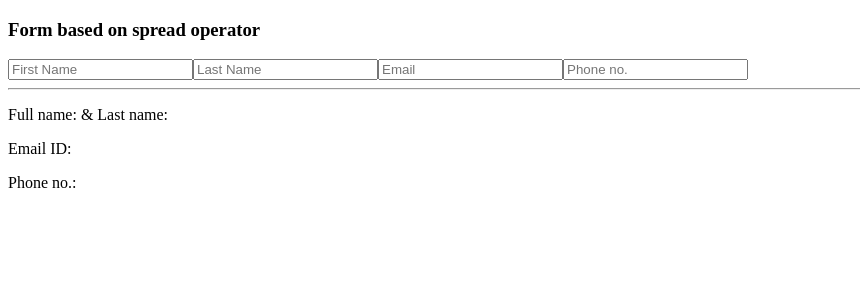
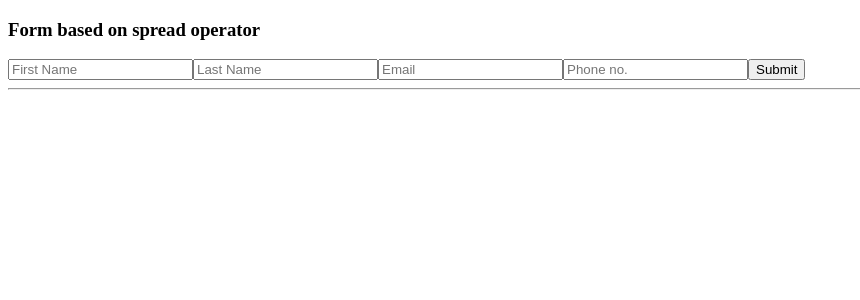
Before and after one commit to Gauravnag/ReactCustomHooks, a React (Create React App) app: page / in a window 1280 px wide. Shown: the top 300 px of the page, without its empty margins (0-860 px from the left). Built offline with nearby package versions, Linux system fonts and the light colour scheme.

Commit message:
Form Data submit on btn click

```diff
--- a/src/App.js
+++ b/src/App.js
@@ -8,6 +8,7 @@ const App = () => {
     email: "",
     phone: "",
   });
+  const [records, setRecords] = useState([]);
   // Input field Text change
   const inputEvent = (event) => {
     setFullName((preVal) => {
@@ -22,10 +23,17 @@ const App = () => {
   const txtColor = {
     color: "blue",
   }
+  // Submit Button
+  const handleSubmit = (e) => {
+    e.preventDefault();
+    const newRecord = {...fullName, id: new Date().getTime().toString() }
+    setRecords([...records, newRecord]);
+  }
 
     return(
         <>
           <h3>Form based on spread operator</h3>
+          <form onSubmit={handleSubmit}>
             <input
               type="text"
               name="fname"
@@ -57,11 +65,23 @@ const App = () => {
               onChange={inputEvent}
               placeholder="Phone no."
             />
+            <button type="submit">Submit</button>
+          </form>
 
            <hr />
-           <p> Full name: <span style={txtColor}>{fullName.fname}</span> & Last name: <span style={txtColor}>{fullName.lname}</span> </p>
-           <p> Email ID: <span style={txtColor}> {fullName.email} </span> </p>
-           <p> Phone no.: <span style={txtColor}> {fullName.phone} </span> </p>
+           {
+            records.map((curr) => {
+              const { fname, lname, email, phone } = curr;
+              return(
+                <div key={curr.id}>
+                  <p> First name: <span style={txtColor}>{fname}</span> &
+                      Last name: <span style={txtColor}> {lname} </span></p>
+                  <p> Email: <span style={txtColor}> {email} </span> </p>
+                  <p> Phone: <span style={txtColor}> {phone} </span> </p>
+                </div>
+              )
+            })
+           }
         </>
     )
 }
```
Lines whose indentation alone changed are shown as unchanged.
